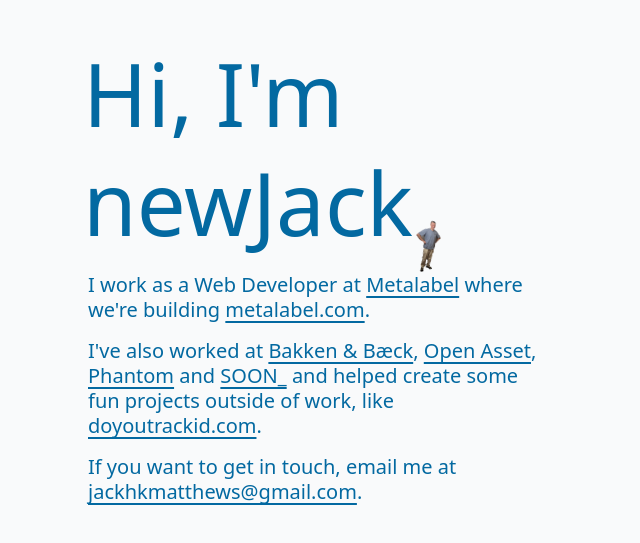
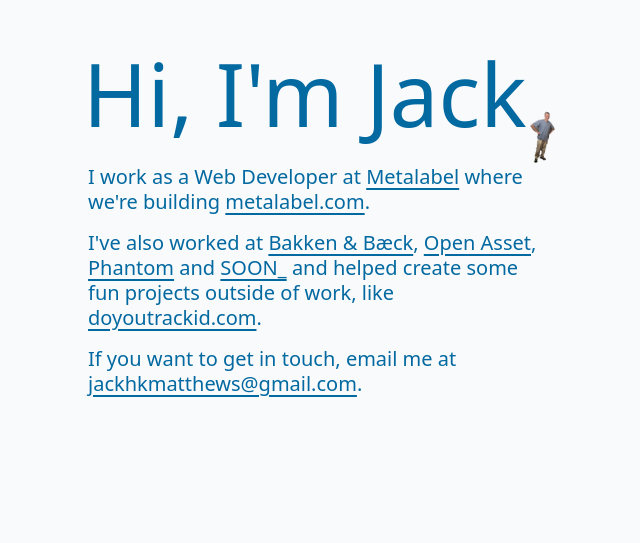
Before and after one commit to jackhkmatthews/personal-website, a Next.js app: page / in a window 1280 px wide. Shown: the part 121-664 px from the top of the page, without its empty margins (40-680 px from the left). Built offline with nearby package versions, Linux system fonts and the light colour scheme.

Commit message:
fix(page): copy

```diff
--- a/app/page.tsx
+++ b/app/page.tsx
@@ -15,7 +15,7 @@
           "font-sans leading-tight text-sky-700 text-[max(1.875rem,19cqw)] translate-x-[-0.1ch]"
         )}
       >
-        Hi, I&apos;m new
+        Hi, I&apos;m{" "}
         <span className="relative">
           Jack
           <span className="absolute bottom-0 right-0 translate-x-3/4 translate-y-1/4 rotate-12">
```
